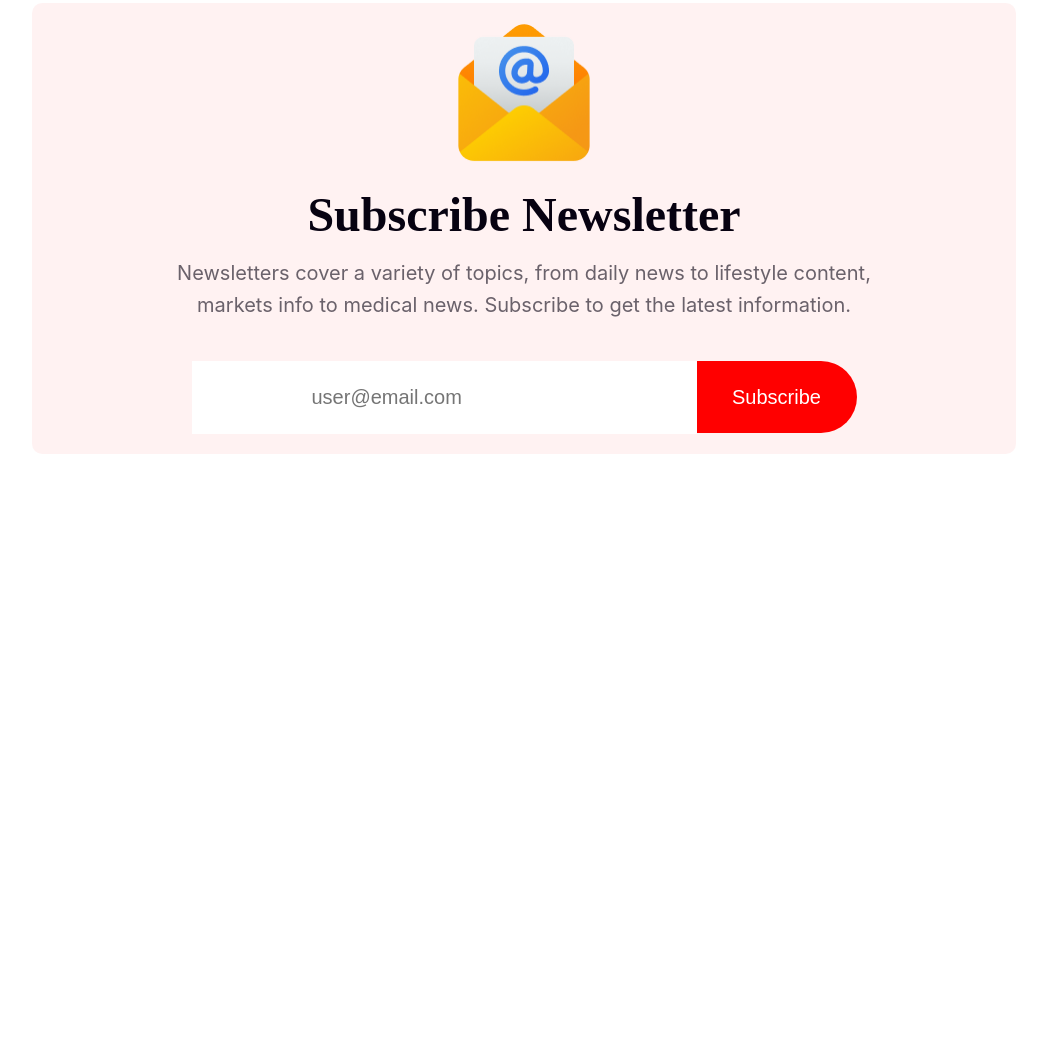
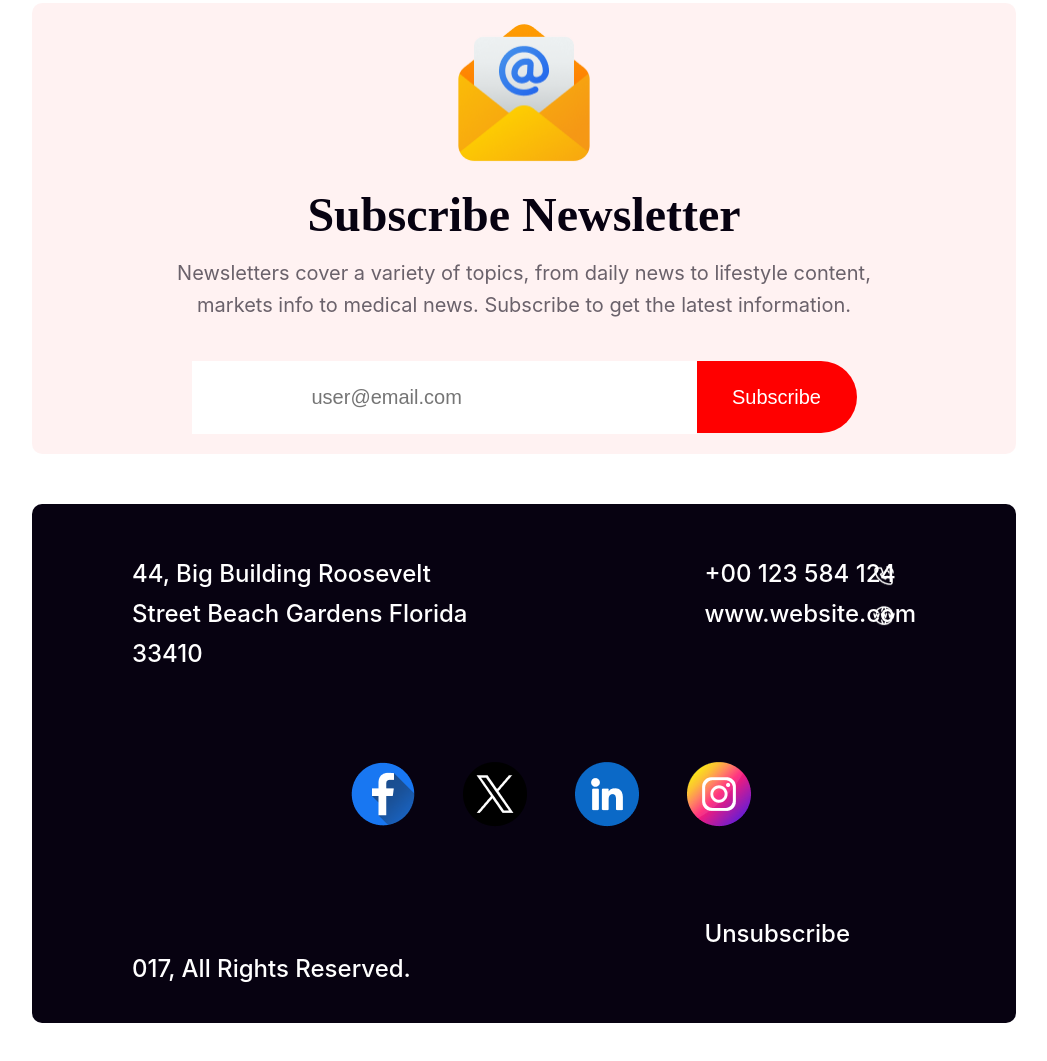
Before and after one commit to ronbirahman/New-Year-New-Mission-Golam, a plain HTML site: page index.html in a window 1280 px wide. Shown: the part 3953-5014 px from the top of the page, without its empty margins (116-1163 px from the left). Before the commit the page ends 4457 px from the top, so only its background shows below. Drawn offline with Linux system fonts and the light colour scheme.

Commit message:
Only 1left

```diff
--- a/design.css
+++ b/design.css
@@ -407,3 +407,93 @@
     margin-top: 40px;
     margin-bottom: 20px;
 }
+/*--------------------main container-9*/
+.main-container-9 {
+    margin: 50px 140px;
+    display: flex;
+    justify-content: space-between;
+    background-color: #070211;
+    box-sizing: border-box;
+    border-radius: 10px;
+    position: relative;
+}
+
+.text-14 {
+    color: white;
+    font-family: Inter;
+    font-size: 24px;
+    font-style: normal;
+    font-weight: 500;
+    line-height: 40px; /* 166.667% */
+    width: 350px;
+    padding-left: 100px;
+    padding-top: 50px;
+}
+
+.text-15{color: #FFF;
+    font-family: Inter;
+    font-size: 24px;
+    font-style: normal;
+    font-weight: 500;
+    line-height: normal;
+    padding-top: 280px;
+    padding-bottom: 40px;
+    padding-left: 100px;
+}
+.text-16 {
+    color: #FFF;
+    font-family: Inter;
+    font-size: 24px;
+    font-style: normal;
+    font-weight: 500;
+    line-height: 40px; /* 166.667% */
+    padding-top: 50px;
+    padding-right: 100px;
+}
+.text-17 {
+    color: #FFF;
+    font-family: Inter;
+    font-size: 24px;
+    font-style: normal;
+    font-weight: 500;
+    line-height: 40px; /* 166.667% */
+    padding-right: 100px;
+}
+.text-18 {
+    color: #FFF;
+    font-family: Inter;
+    font-size: 24px;
+    font-style: normal;
+    font-weight: 500;
+    line-height: 40px; /* 166.667% */
+    padding-top: 280px;
+    padding-right: 100px;
+}
+.social-media{
+    position: absolute;
+    display: flex;
+    top: 45%;
+    left: 30%;
+}
+.icon{
+    padding: 24px;
+    width: 64px;
+    height: 64px;
+}
+.call{
+    width: 24px;
+    height: 24px;
+    flex-shrink: 0;
+    position: absolute;
+    padding-left: 840px;
+    padding-top: 60px;
+}
+.web {
+    width: 24px;
+    height: 24px;
+    flex-shrink: 0;
+    position: absolute;
+    padding-left: 840px;
+    padding-top: 100px;
+
+}
--- a/index.html
+++ b/index.html
@@ -112,6 +112,32 @@
             </div>
         </div>
 
+        <div class="main-container-9">
+
+            <div class="text-postion-1">
+                <div class="text-14">44, Big Building Roosevelt Street
+                    Beach Gardens Florida 33410</div>
+                <div class="text-15">017, All Rights Reserved.</div>
+            </div>
+            <div class="text-postion-2">
+                <div class="text-16">+00 123 584 124</div>
+                <div class="text-17">www.website.com</div>
+                <div class="text-18">Unsubscribe</div>
+            </div>
+
+            <div class="social-media">
+                <div class="icon"><img src="/resources/Facebook.png" alt=""></div>
+                <div class="icon"><img src="/resources/Twitter.png" alt=""></div>
+                <div class="icon"><img src="/resources/Linkedin.png" alt=""></div>
+                <div class="icon"><img src="/resources/Instagram.png" alt=""></div>
+            </div>
+            <img class="call" src="/resources/Call.png" alt="">
+            <img class="web" src="/resources/Website.png" alt="">
+
+
+
+        </div>
+
 
 
 
```
